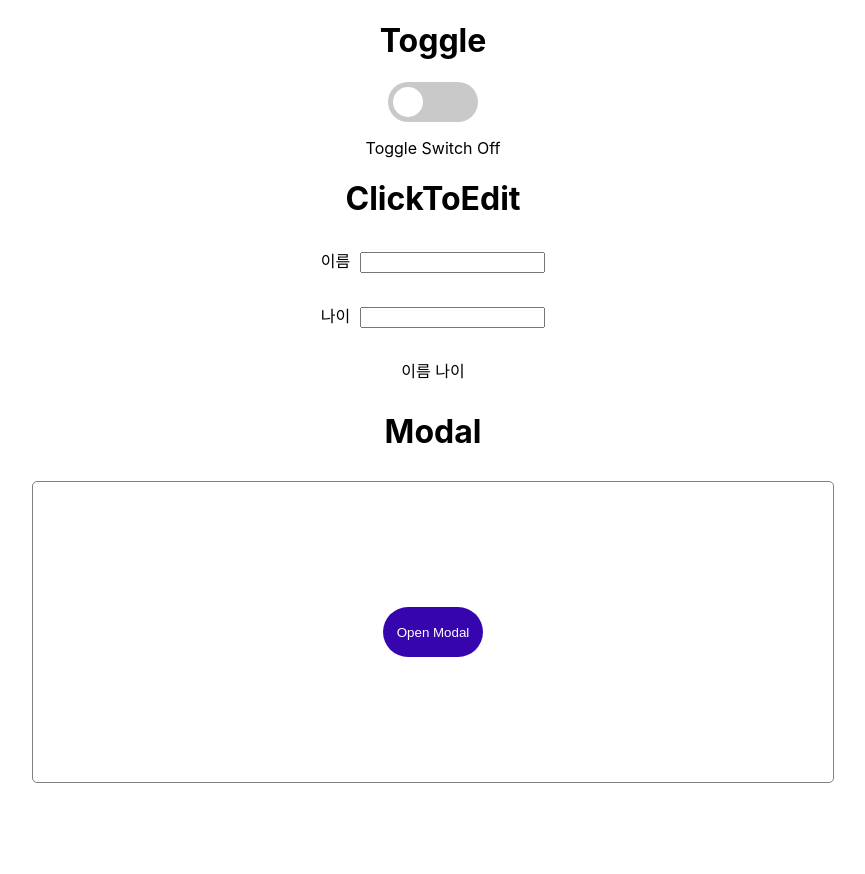
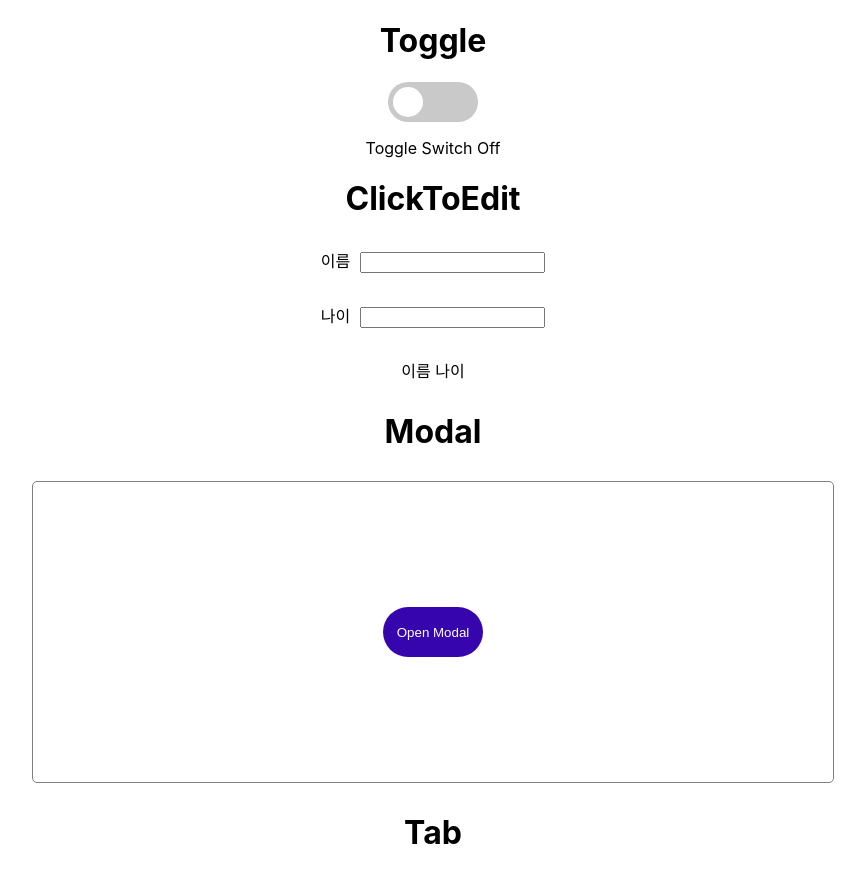
Before and after one commit to cubodado/Components, a React (Create React App) app in the folder custom-component/: page / in a window 1280 px wide. Shown: the whole page, without its empty margins (207-1072 px from the left). Before the commit the page ends 813 px from the top, so only its background shows below. Built offline with nearby package versions, Linux system fonts and the light colour scheme.

Commit message:
feat: create Tab component

```diff
--- a/custom-component/src/App.js
+++ b/custom-component/src/App.js
@@ -2,6 +2,7 @@ import './App.css';
 import Toggle from './component/Toggle';
 import ClickToEdit from './component/ClickToEdit';
 import Modal from './component/Modal';
+import Tab from './component/Tab';
 
 function App() {
   return (
@@ -9,6 +10,7 @@ function App() {
       <Toggle />
       <ClickToEdit />
       <Modal />
+      <Tab />
     </div>
   );
 }
--- /dev/null
+++ b/custom-component/src/component/Tab.js
@@ -0,0 +1,11 @@
+import './Tab.css';
+
+function Tab() {
+  return (
+    <div className="tab">
+      <h1>Tab</h1>
+    </div>
+  );
+}
+
+export default Tab;
```
Also changed, not shown: custom-component/src/component/Tab.css (added).
